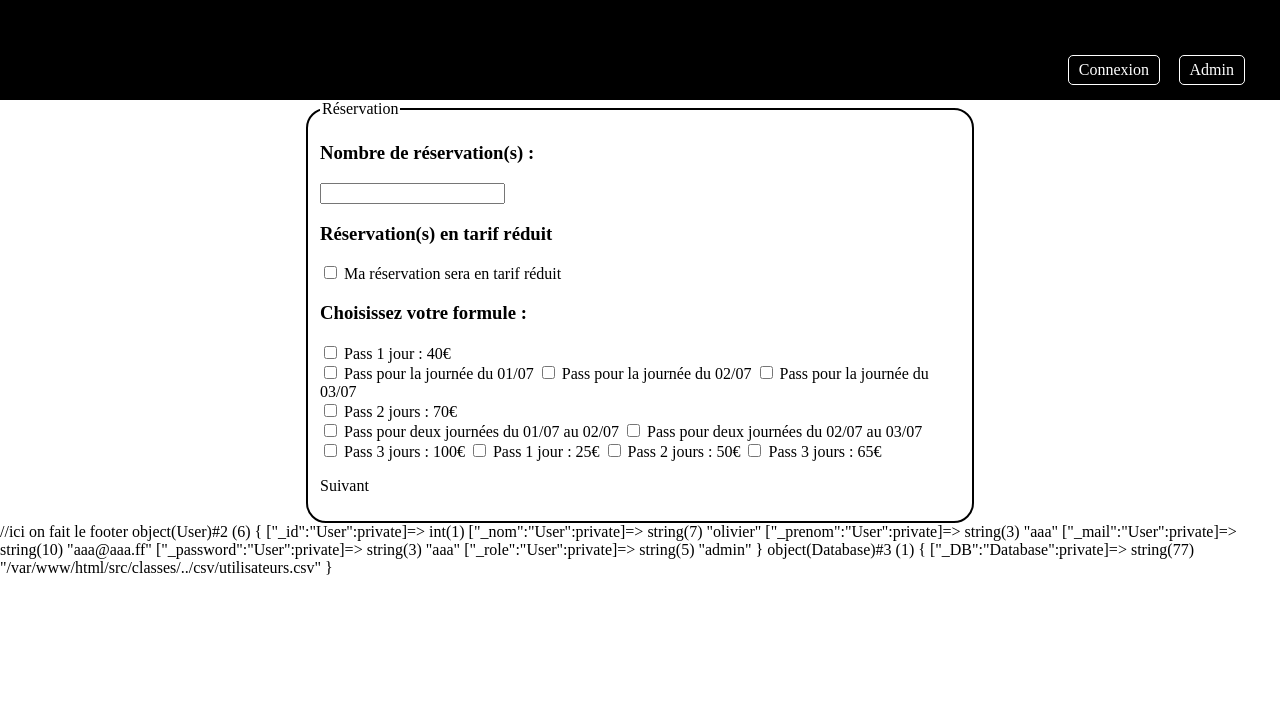
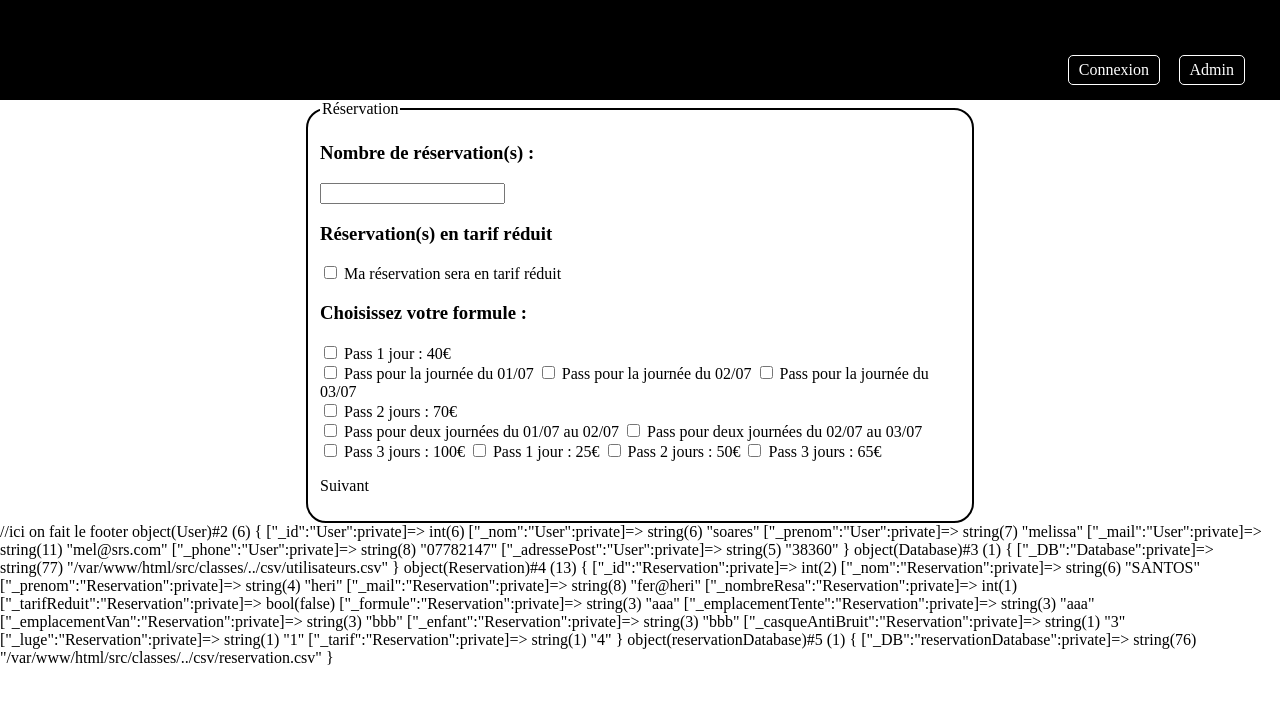
Before and after one commit to Oliviermaignan/briefFormulaire, a PHP site: page / in a window 1280 px wide. Shown: the top 704 px of the page. Run offline with PHP 8.4, Linux system fonts and the light colour scheme; some libraries are stand-ins or nearby versions.

Commit message:
ajout de la classe reservationDatabase + modif de la classe user

```diff
--- a/includes/formulaire.php
+++ b/includes/formulaire.php
@@ -1,4 +1,4 @@
-<form action="../src/traitement.php" id="inscription" method="POST" onsubmit="return validation()">
+<form action="../src/traitement.php" id="inscription" method="POST" onsubmit="return Validation()">
     <fieldset id="reservation">
       <legend>Réservation</legend>
       <h3>Nombre de réservation(s) :</h3>
--- a/index.php
+++ b/index.php
@@ -4,13 +4,22 @@ include './includes/header.php';
 include './includes/formulaire.php';
 include './includes/footer.php';
 include './src/classes/Database.php';
+include './src/classes/DatabaseReservation.php';
 include './src/classes/User.php';
+include './src/classes/Reservation.php';
 
-$nouveauUser = new User ('olivier', 'aaa', 'aaa@aaa.ff', 'aaa', 1, 'admin');
+$nouveauUser = new User ('soares', 'melissa', 'mel@srs.com', "07782147", '38360', 6);
 var_dump($nouveauUser);
 $newDatabase = new Database();
 var_dump ($newDatabase);
 $newDatabase->saveUtilisateur($nouveauUser);
 
+$nouvelleReservation = new Reservation ('SANTOS', 'heri', 'fer@heri', 2, '1', false, 'aaa', 'aaa', 'bbb', 'bbb', 3, 1, 4);
+var_dump($nouvelleReservation);
+$newreservationDatabase = new reservationDatabase();
+var_dump($newreservationDatabase);
+$newreservationDatabase->saveReservation($nouvelleReservation);
+
+
 
 ?>
--- a/src/classes/Database.php
+++ b/src/classes/Database.php
@@ -60,5 +60,4 @@ final class Database
 
         return $retour;
     }
-
 }
--- a/src/classes/DatabaseReservation.php
+++ b/src/classes/DatabaseReservation.php
@@ -0,0 +1,63 @@
+<?php
+final class reservationDatabase
+{
+    private $_DB;
+
+    public function __construct()
+    {
+        $this->_DB = __DIR__ ."/../csv/reservation.csv";
+    }
+
+    public function getAllReservations(): array
+    {
+        $connexion = fopen($this->_DB, 'r');
+        $reservation = [];
+
+        while (($reservation = fgetcsv($connexion, 1000, ",")) !== FALSE) {
+            $reservation[] = new Reservation($reservation[0], $reservation[1], $reservation[2], $reservation[3], $reservation[4], $reservation[5], $reservation[6], $reservation[7], $reservation[8], $reservation[9], $reservation[10], $reservation[11], $reservation[12]);
+        }
+
+        fclose($connexion);
+
+        return $reservation;
+    }
+
+    public function getThisReservationById(int $id): Reservation|bool
+    {
+        $connexion = fopen($this->_DB, 'r');
+        while (($reservation = fgetcsv($connexion, 1000, ",")) !== FALSE) {
+            if ((int) $reservation[0] === $id) {
+                $reservation = new reservation($reservation[0], $reservation[1], $reservation[2], $reservation[3], $reservation[4], $reservation[5], $reservation[6], $reservation[7], $reservation[8], $reservation[9], $reservation[10], $reservation[11], $reservation[12]);
+                break;
+            } else {
+                $reservation = false;
+            }
+        }
+        return $reservation;
+    }
+
+    public function getThisReservationByMail(string $mail): Reservation|bool
+    {
+        $connexion = fopen($this->_DB, 'r');
+        while (($reservation = fgetcsv($connexion, 1000, ",")) !== FALSE) {
+            if ($reservation[3] === $mail) {
+                $reservation = new reservation($reservation[0], $reservation[1], $reservation[2], $reservation[3], $reservation[4], $reservation[5], $reservation[6], $reservation[7], $reservation[8], $reservation[9], $reservation[10], $reservation[11], $reservation[12]);
+                break;
+            } else {
+                $reservation = false;
+            }
+        }
+        return $reservation;
+    }
+
+    public function saveReservation(Reservation $reservation): bool
+    {
+        $connexion = fopen($this->_DB, 'ab');
+
+        $retour = fputcsv($connexion, $reservation->getObjectToArray());
+
+        fclose($connexion);
+
+        return $retour;
+    }
+}
--- a/src/classes/Reservation.php
+++ b/src/classes/Reservation.php
@@ -163,15 +163,15 @@ class Reservation {
       "nom" => $this->getNom(),
       "prenom" => $this->getPrenom(),
       "mail" => $this->getMail(),
-      "nombreResa" => $this->nombreResa(),
-      "tarifReduit" => $this->tarifReduit(),
-      "formule" => $this->formule(),
-      "emplacementTente" => $this->emplacementTente(),
-      "emplacementVan" => $this->emplacementVan(),
-      "enfant" => $this->enfant(),
-      "casqueAntiBruit" => $this->casqueAntiBruit(),
-      "luge" => $this->luge(),
-      "tarif" => $this->tarif()
+      "nombreResa" => $this->getNombreResa(),
+      "tarifReduit" => $this->getTarifReduit(),
+      "formule" => $this->getFormule(),
+      "emplacementTente" => $this->getEmplacementTente(),
+      "emplacementVan" => $this->getEmplacementVan(),
+      "enfant" => $this->getEnfant(),
+      "casqueAntiBruit" => $this->getCasqueAntiBruit(),
+      "luge" => $this->getLuge(),
+      "tarif" => $this->getTarif()
     ];
   }
 }
--- a/src/classes/User.php
+++ b/src/classes/User.php
@@ -5,24 +5,25 @@ class User {
   private $_nom;
   private $_prenom;
   private $_mail;
-  private $_password;
-  private $_role;
+  private $_phone;
+  private $_adressePost;
 
   /**
    * Création d'un nouvel utilisateur
    * @param string $nom      Le nom de l'utilisateur
    * @param string $prenom   Le prénom de l'utilisateur
    * @param string $mail     Le mail de l'utilisateur
-   * @param string $password Le mot de passe chiffré de l'utilisateur
+   * @param int $phone   Le numéro de tel de l'utilisateur
+   * @param string $adressePost  L'adresse postale de l'utilisateur
    * @param int $id       L'id de l'utilisateur si on le connait, sinon rien.
    */
-  function __construct(string $nom, string $prenom,string $mail,string $password,int|string $id = "à créer", $role = "user"){
+  function __construct(string $nom, string $prenom,string $mail, string $phone, string $adressePost, int|string $id = "à créer"){
     $this->setId($id);
     $this->setNom($nom);
     $this->setPrenom($prenom);
     $this->setMail($mail);
-    $this->setPassword($password);
-    $this->setRole($role);
+    $this->setPhone($phone);
+    $this->setAdressePost($adressePost);
   }
 
   public function getId(): int {
@@ -54,27 +55,27 @@ class User {
   public function setMail(string $mail){
     $this->_mail = $mail;
   }
-  public function getPassword(): string {
-    return $this->_password;
+  public function getAdressePost(): string {
+    return $this->_adressePost;
   }
-  public function setPassword(string $password){
-    $this->_password = $password;
+  public function setAdressePost(string $adressePost){
+    $this->_adressePost = $adressePost;
   }
 
-  public function getRole(): string {
-    return $this->_role;
+  public function getPhone(): string {
+    return $this->_phone;
   }
-  public function setRole(string $role): void {
-    $this->_role = $role;
+  public function setPhone(string $phone) {
+    $this->_phone = $phone;
   }
 
-  public function isAdmin() {
-    if ($this->getRole() == "admin") {
-      return true;
-    }else {
-      return false;
-    }
-  }
+  // public function isAdmin() {
+  //   if ($this->getRole() == "admin") {
+  //     return true;
+  //   }else {
+  //     return false;
+  //   }
+  // }
 
   private function CreerNouvelId(){
     $Database = new Database();
@@ -106,8 +107,8 @@ class User {
       "nom" => $this->getNom(),
       "prenom" => $this->getPrenom(),
       "mail" => $this->getMail(),
-      "password" => $this->getPassword(),
-      "role" => $this->getRole()
+      "adressePost" => $this->getAdressePost(),
+      "phone" => $this->getPhone()
     ];
   }
 }
```
Also changed, not shown: src/User.php (deleted, +0 -113 lines), src/csv/reservation.csv (added, +9 -0 lines), src/csv/utilisateurs.csv (+26 -0 lines), src/csv/reservations.csv (deleted).
